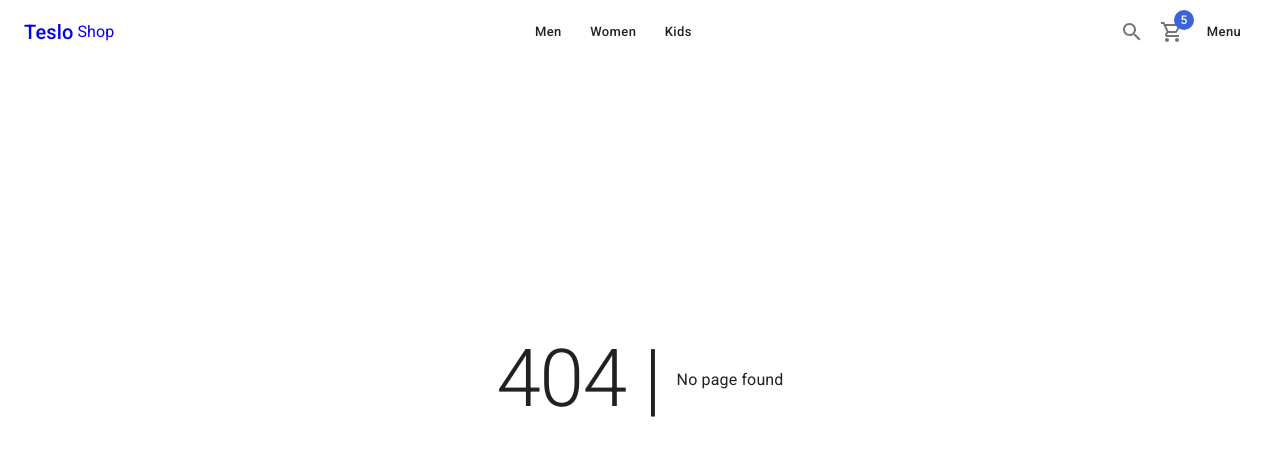
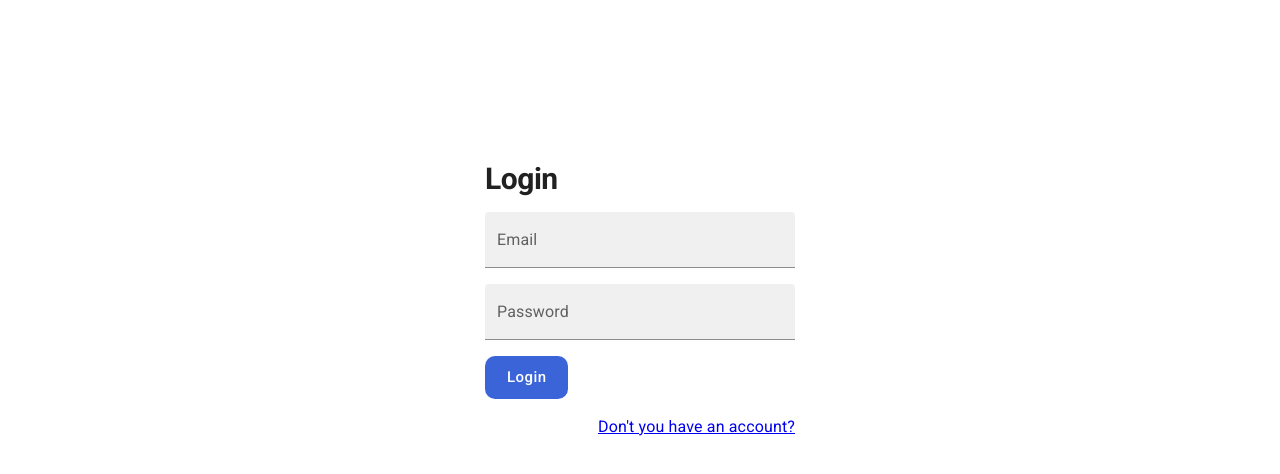
Before and after one commit to serdeliverance/teslo-clone, a Next.js app: page /auth/login in a window 1280 px wide. Before the commit this address had no page. Shown: the top 474 px of the page. Built offline with nearby package versions, Linux system fonts and the light colour scheme.

Commit message:
login page
Signed-off-by: Sergio Cano <canosergio90@gmail.com>

```diff
--- /dev/null
+++ b/components/layouts/AuthLayout.tsx
@@ -0,0 +1,24 @@
+import { Box } from '@mui/material'
+import Head from 'next/head'
+import { FC, ReactNode } from 'react'
+
+interface Props {
+    title: string
+    children: ReactNode
+}
+
+export const AuthLayout: FC<Props> = ({title, children}) => {
+  return (
+    <>
+        <Head>
+            <title>{title}</title>
+        </Head>
+
+        <main>
+            <Box display='flex' justifyContent='center' alignItems='center' height="calc(100vh - 200px)">
+                { children }
+            </Box>
+        </main>
+    </>
+  )
+}
--- a/components/layouts/index.ts
+++ b/components/layouts/index.ts
@@ -1 +1,2 @@
 export * from './ShopLayout'
+export * from './AuthLayout'
--- /dev/null
+++ b/pages/auth/login.tsx
@@ -0,0 +1,46 @@
+import { Box, Button, Grid, Link, TextField, Typography } from '@mui/material'
+import React from 'react'
+import { AuthLayout } from '../../components/layouts'
+import NextLink from 'next/link'
+
+const LoginPage = () => {
+  return (
+    <AuthLayout title='Login'>
+        <Box sx={{ width: 350, padding: '10px 20px'}}>
+            <Grid container spacing={2}>
+                <Grid item xs={12}>
+                    <Typography variant='h1' component='h1'>
+                        Login
+                    </Typography>
+                </Grid>
+
+                <Grid item xs={12}>
+                    <TextField label='Email' variant='filled' fullWidth>
+
+                    </TextField>
+                </Grid>
+
+                <Grid item xs={12}>
+                    <TextField label='Password' variant='filled' fullWidth />
+                </Grid>
+
+                <Grid item xs={12}>
+                    <Button color='secondary' className='circular-btn' size='large'>
+                        Login
+                    </Button>
+                </Grid>
+
+                <Grid item xs={12} display='flex' justifyContent='end'>
+                    <NextLink href='/auth/register' passHref>
+                        <Link underline='always'>
+                            Don't you have an account?
+                        </Link>
+                    </NextLink>
+                </Grid>
+            </Grid>
+        </Box>
+    </AuthLayout>
+  )
+}
+
+export default LoginPage
```
